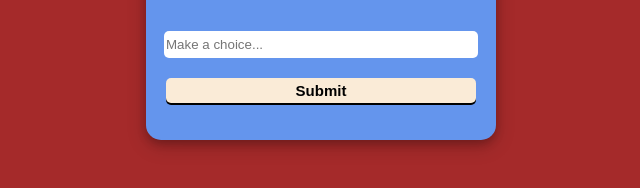
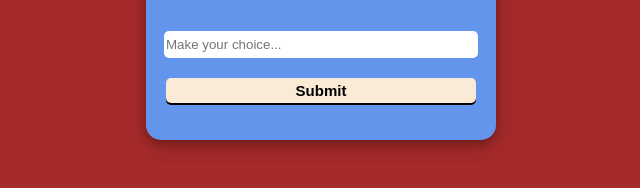
Before and after one commit to johnsavvidis/Solo-project-for-Voyage, a plain HTML site: page index.html in a window 1280 px wide. Shown: the part 260-448 px from the top of the page, 319-959 px from the left. Drawn offline with Linux system fonts and the light colour scheme.

Commit message:
Update index.html

```diff
--- a/index.html
+++ b/index.html
@@ -15,7 +15,7 @@
         <div id="content">
             <div class="formContainer">
                 <h1>What's your lucky number?</h1>
-                <input type="number" id="num_in" placeholder="Make a choice...">
+                <input type="number" id="num_in" placeholder="Make your choice...">
                 <button type="button" class="submitBtn" onclick="formSubmission()">Submit</button>
             </div>
         </div>
```
